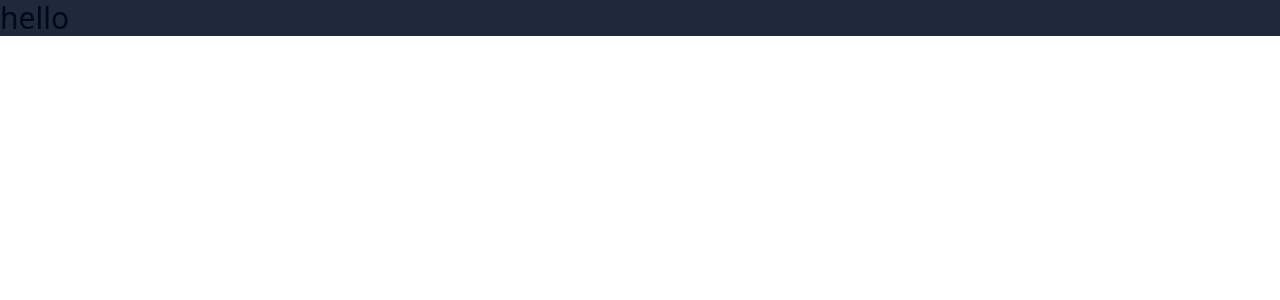
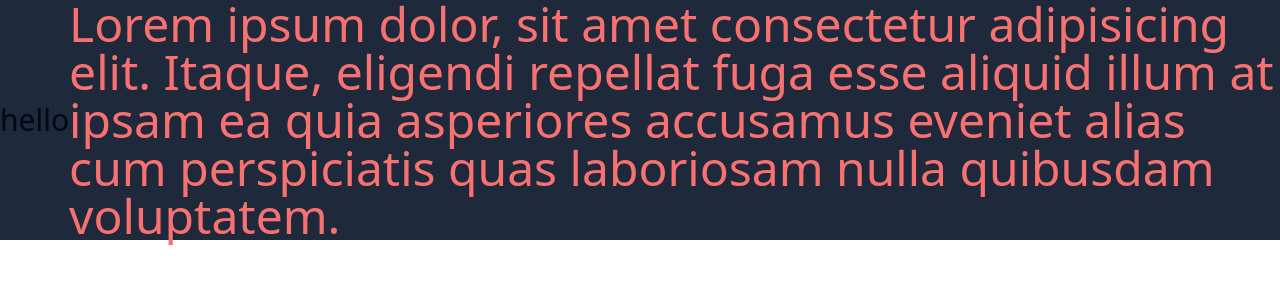
Before and after one commit to DangTinh422003/dang-sass, a Next.js app: page / in a window 1280 px wide. Shown: the top 300 px of the page. Built offline with nearby package versions, Linux system fonts and the light colour scheme.

Commit message:
fix: lint

```diff
--- a/src/app/page.tsx
+++ b/src/app/page.tsx
@@ -10,6 +10,18 @@ export default function Home() {
       `}
     >
       hello
+      <p
+        className={`
+          border-collapse rounded-none text-3xl text-red-400
+
+          hover:text-2xl
+
+          md:text-5xl
+        `}
+      >
+        Lorem ipsum dolor, sit amet consectetur adipisicing elit. Itaque, eligendi repellat fuga esse aliquid illum at
+        ipsam ea quia asperiores accusamus eveniet alias cum perspiciatis quas laboriosam nulla quibusdam voluptatem.
+      </p>
     </h1>
   )
 }
```
